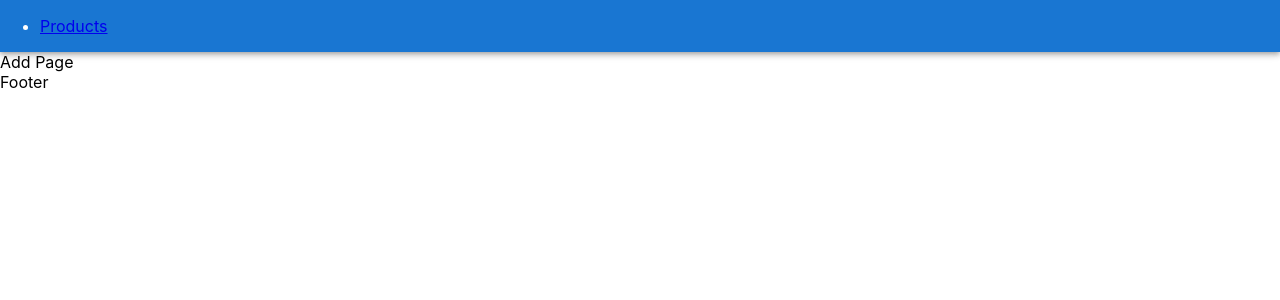
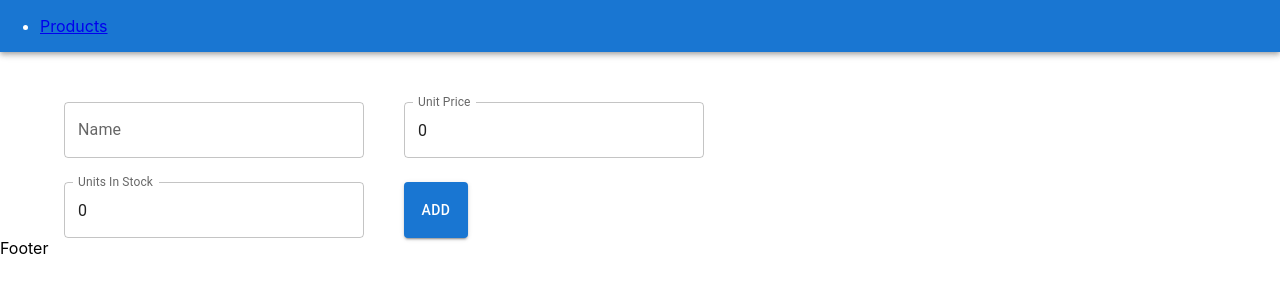
Before and after one commit to yakintech/garanti-react-admin, a React (Create React App) app: page /products/add in a window 1280 px wide. Shown: the top 300 px of the page. Built offline with nearby package versions, Linux system fonts and the light colour scheme; no server answers.

Commit message:
stack sample

```diff
--- a/package.json
+++ b/package.json
@@ -6,6 +6,7 @@
     "@emotion/react": "^11.13.3",
     "@emotion/styled": "^11.13.0",
     "@mui/material": "^6.1.1",
+    "@mui/x-data-grid-premium": "^7.18.0",
     "@testing-library/jest-dom": "^5.17.0",
     "@testing-library/react": "^13.4.0",
     "@testing-library/user-event": "^13.5.0",
@@ -13,6 +14,7 @@
     "@types/node": "^16.18.109",
     "@types/react": "^18.3.9",
     "@types/react-dom": "^18.3.0",
+    "axios": "^1.7.7",
     "react": "^18.3.1",
     "react-dom": "^18.3.1",
     "react-router-dom": "^6.26.2",
--- a/src/App.tsx
+++ b/src/App.tsx
@@ -2,14 +2,18 @@ import { Route, Routes } from 'react-router-dom'
 import ProductRoutes from './pages/product'
 import Navbar from './components/layout-components/navbar'
 import Footer from './components/layout-components/footer'
+import { Container } from '@mui/material'
 
 function App() {
   return <>
 
     <Navbar />
-    <Routes>
-      <Route path='/products/*' element={<ProductRoutes />} />
-    </Routes>
+    <Container style={{marginTop:50}}>
+      <Routes>
+        <Route path='/products/*' element={<ProductRoutes />} />
+      </Routes>
+    </Container>
+
     <Footer />
 
   </>
--- /dev/null
+++ b/src/config/axiosInstance.ts
@@ -0,0 +1,6 @@
+import axios from "axios";
+
+export const axiosInstance = axios.create({
+    baseURL: process.env.REACT_APP_API_URL,
+    timeout: 10000,
+});
--- a/src/pages/product/add/index.tsx
+++ b/src/pages/product/add/index.tsx
@@ -1,9 +1,51 @@
-import React from 'react'
+import { Button, Stack, TextField } from '@mui/material'
+import React, { useState } from 'react'
 
 function Add() {
-  return (
-    <div>Add Page</div>
-  )
+
+  const [name, setname] = useState<string>("")
+  const [unitPrice, setunitPrice] = useState(0)
+  const [unitsInStock, setunitsInStock] = useState(0)
+
+  return <>
+    <Stack gap={3}>
+      <Stack flexDirection="row" gap={5}>
+        <TextField
+          sx={{ width: 300 }}
+          label="Name"
+          value={name}
+          onChange={(e) => setname(e.target.value)}
+          fullWidth
+        />
+        <TextField
+          sx={{ width: 300 }}
+          label="Unit Price"
+          value={unitPrice}
+          onChange={(e) => setunitPrice(Number(e.target.value))}
+          fullWidth
+        />
+      </Stack>
+      <Stack flexDirection="row" gap={5}>
+        <TextField
+          sx={{ width: 300 }}
+          label="Units In Stock"
+          value={unitsInStock}
+          onChange={(e) => setunitsInStock(Number(e.target.value))}
+        />
+        <Button
+          variant="contained"
+          color="primary"
+          onClick={() => {
+            console.log(name, unitPrice, unitsInStock)
+          }}
+        >
+          Add
+        </Button>
+
+      </Stack>
+
+    </Stack>
+  </>
 }
 
 export default Add
--- a/src/pages/product/list/index.tsx
+++ b/src/pages/product/list/index.tsx
@@ -1,9 +1,95 @@
-import React from 'react'
+import { Button } from '@mui/material'
+import { DataGridPremium, GridColDef, GridRenderCellParams, GridToolbar } from '@mui/x-data-grid-premium'
+import { trTR } from '@mui/x-data-grid/locales';
+import React, { useEffect, useState } from 'react'
+import { axiosInstance } from '../../../config/axiosInstance'
+import { useNavigate } from 'react-router-dom';
 
 function List() {
-  return (
-    <div>List</div>
-  )
+
+  const [products, setproducts] = useState([])
+
+  useEffect(() => {
+
+    axiosInstance.get('/products')
+      .then(response => {
+        setproducts(response.data)
+      })
+
+  }, [])
+
+
+  const navigate = useNavigate()
+
+  const deleteProduct = (id: number) => {
+    if (window.confirm("Are you sure you want to delete this product?")) {
+      axiosInstance.delete(`/products/${id}`)
+        .then(response => {
+          axiosInstance.get('/products')
+            .then(response => {
+              setproducts(response.data)
+            })
+        })
+    }
+  }
+
+
+  let columns: GridColDef[] = [
+    {
+      field: "id",
+      headerName: "ID",
+      flex: 1
+    },
+    {
+      field: "name",
+      headerName: "Name",
+      flex: 2
+    },
+    {
+      field: "categoryId",
+      headerName: "Category",
+      flex: 2
+    },
+    {
+      field: "quantityPerUnit",
+      headerName: "Quantity Per Unit",
+      flex: 2
+    },
+    {
+      field: "unitPrice",
+      headerName: "Unit Price",
+      flex: 2,
+      renderCell: (params: GridRenderCellParams) => {
+        return `$${params.row.unitPrice.toFixed(2)}`
+      }
+    },
+    {
+      field: "Delete",
+      headerName: "Delete",
+      flex: 1,
+      renderCell: (params: GridRenderCellParams) => {
+        return <Button onClick={() => deleteProduct(params.row.id)} variant="contained" color="error">Delete</Button>
+      }
+    }
+  ]
+
+
+  return <>
+    <Button variant="contained" color="info" onClick={() => navigate("/products/add")}>Add</Button>
+    <div style={{ height: 400, width: '100%' }}>
+      <DataGridPremium
+        rows={products}// rows yani bu datagridde gösterilecek veriler( data source)
+        columns={columns}// columns yani bu datagridde gösterilecek kolonlar
+        slots={{ toolbar: GridToolbar }}
+        slotProps={{
+          toolbar: {
+            showQuickFilter: true,
+          },
+        }}
+        localeText={trTR.components.MuiDataGrid.defaultProps.localeText}
+      />
+    </div>
+  </>
 }
 
 export default List
```
Also changed, not shown: 1 other file (tests, documents, lock files or other folders).
